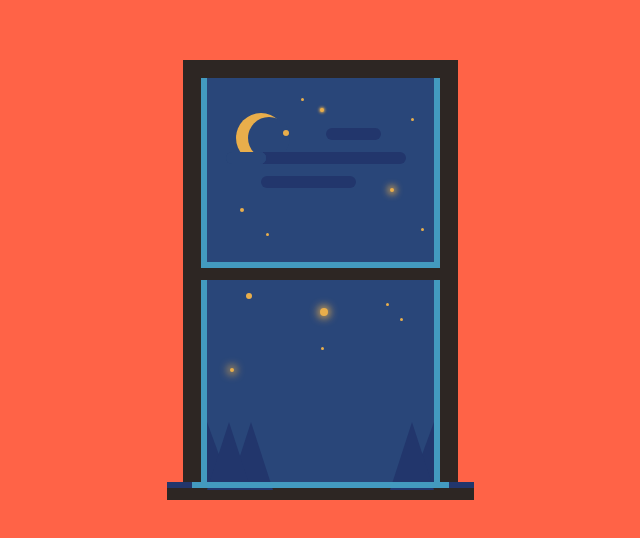
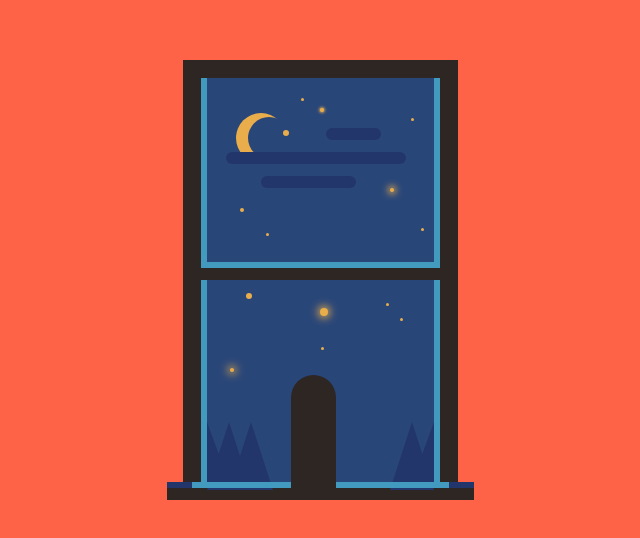
Before and after one commit to abhinavsingh06/20Days, a plain HTML site: page Html-Css/day2/index.html in a window 1280 px wide. Shown: the part 120-658 px from the top of the page, without its empty margins (640-1280 px from the left). Drawn offline with Linux system fonts and the light colour scheme.

Commit message:
css update

```diff
--- a/Html-Css/day2/assets/stylesheet/style.scss
+++ b/Html-Css/day2/assets/stylesheet/style.scss
@@ -309,10 +309,39 @@ body {
     left: 35px;
 }
 
-.clouds span:before,
-.clouds span:after {
-    height: inherit;
-    border-radius: 14px;
-    background-color: #294679;
-    width: 40px;
+// .clouds span:before,
+// .clouds span:after {
+//     height: inherit;
+//     border-radius: 14px;
+//     background-color: #294679;
+//     width: 40px;
+// }
+
+// .clouds span:before {
+//     left: -20px;
+// }
+
+// .clouds span:after {
+//     right: -25px;
+// }
+
+.cat {
+    background-color: #2D2623;
+    z-index: 100;
+    position: absolute;
+    bottom: 0;
+    left: 90px;
+    animation: breathe-belly 8s ease infinite;
 }
+
+.cat-body {
+    position: absolute;
+    width: 45px;
+    height: 125px;
+    border-top-left-radius: 45px;
+    border-top-right-radius: 45px;
+    background-color: inherit;
+    bottom: 0;
+    transform-origin: left bottom;
+    animation: breathe-body 8s ease infinite;
+}
```
Also changed, not shown: Html-Css/day2/assets/stylesheet/style.css, 1 other file.
